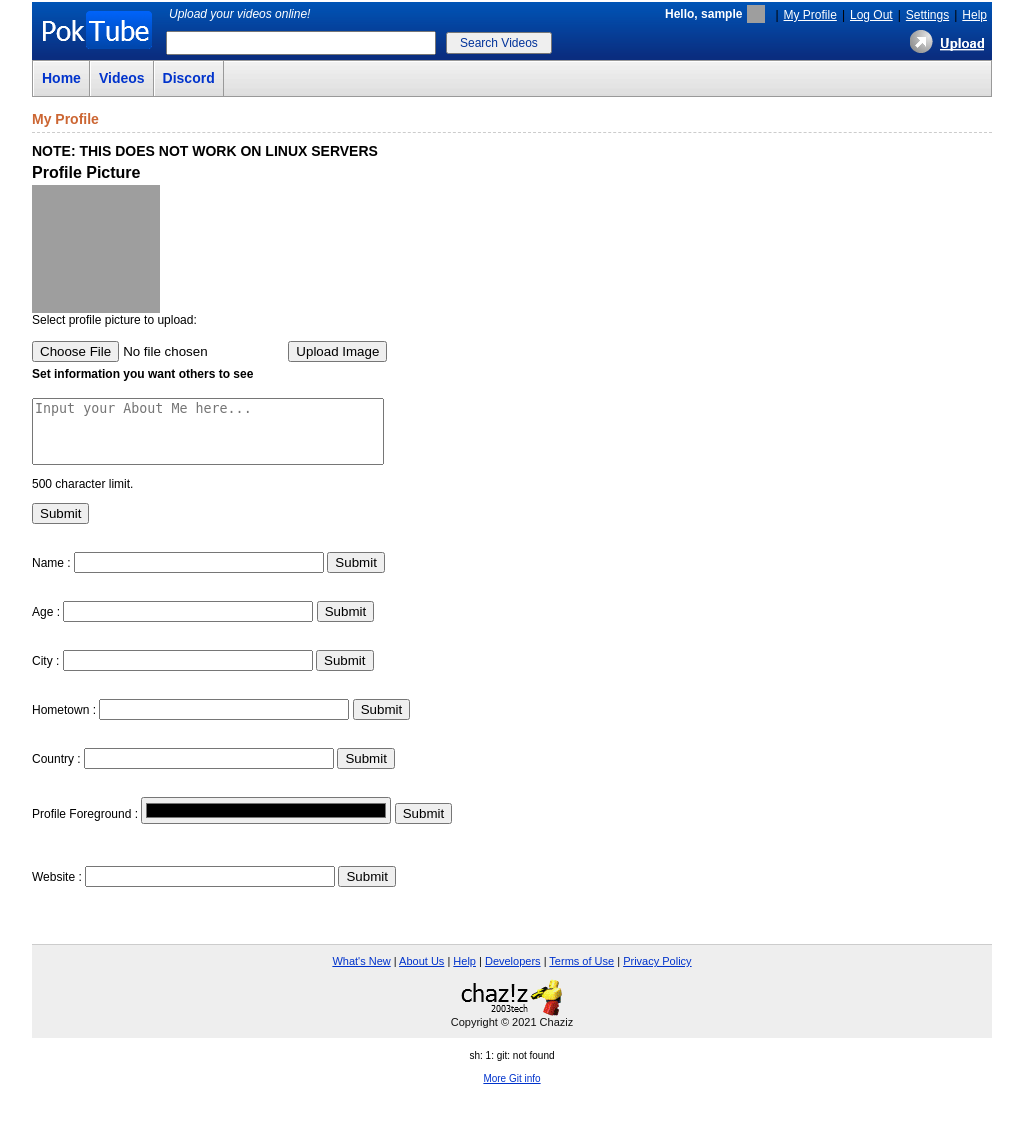
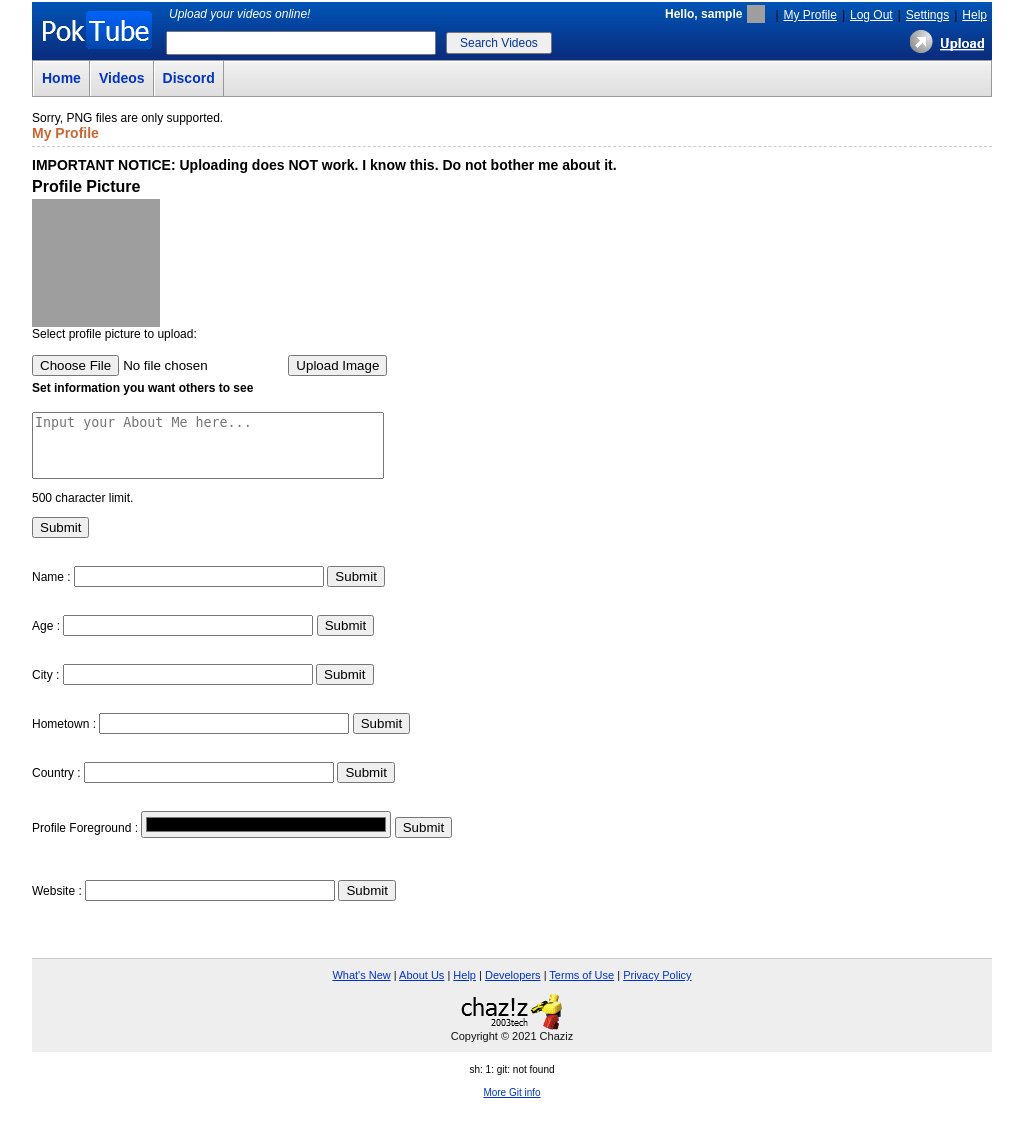
Before and after one commit to forkiesassds/poktube, a PHP site: page /my_profile.php in a window 1280 px wide. Shown: the whole page, without its empty margins (128-1151 px from the left). Before the commit the page ends 1084 px from the top, so only its background shows below. Run offline with PHP 8.4, Linux system fonts and the light colour scheme; the visitor is signed in with stand-in values (Sample User, id 1); data that the repository does not hold is empty; grey boxes are pictures that could not be loaded.

Commit message:
Update my_profile.php

```diff
--- a/my_profile.php
+++ b/my_profile.php
@@ -34,13 +34,13 @@ if(isset($_POST["submit"])) {
 
 // Check file size
 if ($_FILES["fileToUpload"]["size"] > 500000) {
-  //echo "Sorry, your file is too large.";
+  echo "Sorry, your file is too large.";
   $uploadOk = 0;
 }
 
 // Allow certain file formats
 if($imageFileType != "png") {
-  //echo "Sorry, PNG files are only supported.";
+  echo "Sorry, PNG files are only supported.";
   $uploadOk = 0;
 }
 
@@ -58,7 +58,7 @@ if ($uploadOk == 0) {
 }
 ?>
 <div class="tableSubTitle">My Profile</div>
-<h3>NOTE: THIS DOES NOT WORK ON LINUX SERVERS</h3>
+<h3>IMPORTANT NOTICE: Uploading does NOT work. I know this. Do not bother me about it.</h3>
 <h2>Profile Picture</h2>
 <img src="content/profpic/<?php echo $_SESSION['username']?>.png" width="128" height="128"">
 <br>
```
